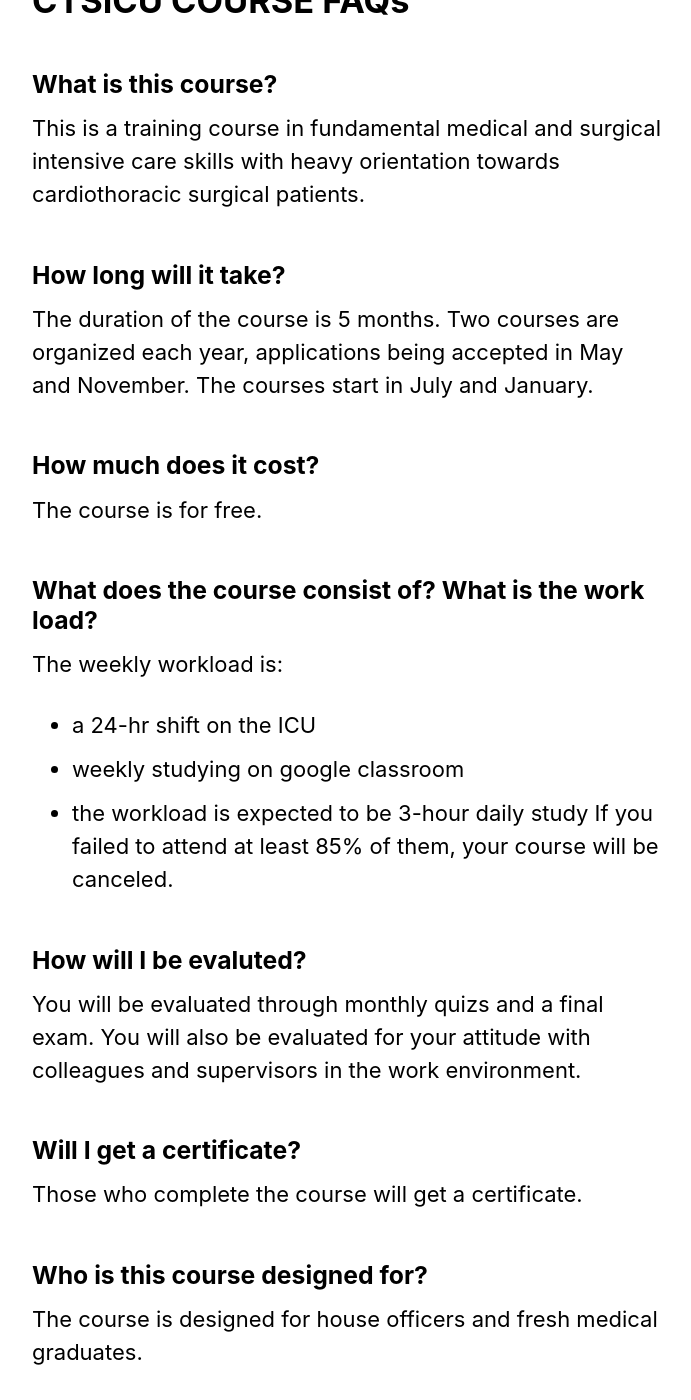
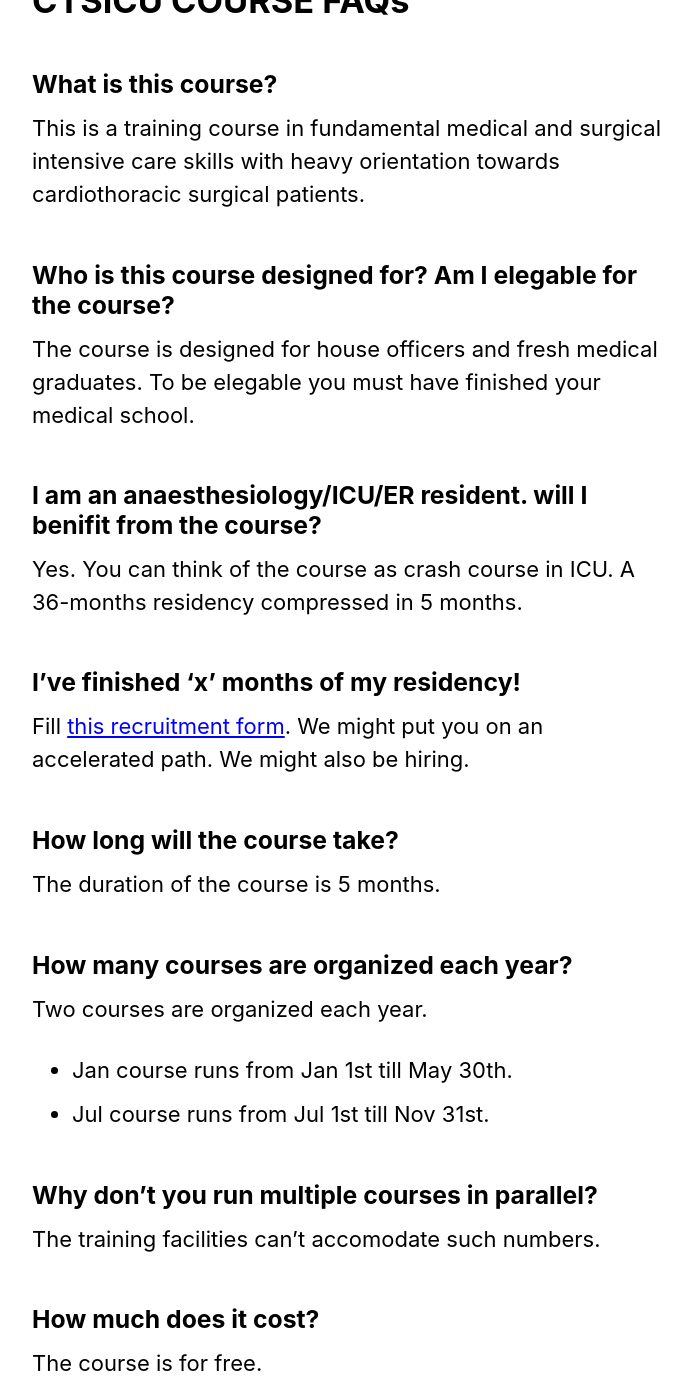
Before and after one commit to DrIbrahimAli/CTSICUcourse, a Jekyll site: the page built from documents/FAQs.md, in a window 1280 px wide and 1400 px high, scrolled down 388 px. Shown: the whole window, without its empty margins (290-981 px from the left). Built offline with Jekyll 4.4.1, drawn with Linux system fonts in a browser that asks for light colours; cached includes are drawn as plain includes; our own code applies the rules of GitHub Pages for plain Markdown files; some of the changed text lies outside the part shown.

Commit message:
Update FAQs.md

```diff
--- a/documents/FAQs.md
+++ b/documents/FAQs.md
@@ -8,8 +8,26 @@ layout: single
 ### What is this course?
 This is a training course in fundamental medical and surgical intensive care skills with heavy orientation towards cardiothoracic surgical patients.
 
-### How long will it take?
-The duration of the course is 5 months.   Two courses are organized each year, applications being accepted in May and November. The courses start in July and January.
+### Who is this course designed for? Am I elegable for the course?
+The course is designed for house officers and fresh medical graduates. To be elegable you must have finished your medical school.
+
+### I am an anaesthesiology/ICU/ER resident. will I benifit from the course?
+Yes.  You can think of the course as crash course in ICU.  A 36-months residency compressed in 5 months.
+
+### I've finished 'x' months of my residency!
+Fill [this recruitment form](https://forms.gle/kBmB94m2sNt1CQJU6).  We might put you on an accelerated path.
+We might also be hiring.
+
+### How long will the course take?
+The duration of the course is 5 months.
+
+### How many courses are organized each year?
+Two courses are organized each year.
+- Jan course runs from Jan 1st till May 30th.
+- Jul course runs from Jul 1st till Nov 31st.
+
+### Why don't you run multiple courses in parallel?
+The training facilities can't accomodate such numbers.
 
 ### How much does it cost?
 The course is for free.
@@ -22,17 +40,17 @@ The weekly workload is:
 If you failed to attend at least 85% of them, your course will be canceled.
 
 ### How will I be evaluted?
-You will be evaluated through monthly quizs and a final exam. You will also be evaluated for your attitude with colleagues and supervisors in the work environment.
+You will be evaluated through monthly quizs and a final exam. You have to score at least 70% in these to pass.
+You will also be evaluated for your attitude with colleagues and supervisors in the work environment.
 
 ### Will I get a certificate?
 Those who complete the course will get a certificate.
 
-### Who is this course designed for?
-The course is designed for house officers and fresh medical graduates.
-
 ### How can I apply?
-We accept applications throughout June and December.  Applications outside these timeframes will be neglected.
-Fill the following [application form](https://forms.gle/RLCVpUnvb6GXag8J9). We will contact you to arrange for an interview
+Fill the following [application form](https://forms.gle/RLCVpUnvb6GXag8J9). We will contact you to arrange for an interview.
 
 ### Will I be tested on the interview?
 You will not be tested for medical knowledge on the interview
+
+### I followed the [application link](https://forms.gle/RLCVpUnvb6GXag8J9). It says you're not accepting applications at the moment.
+We usually accept applications on April and November.  We'll anounce it on our homepage. Recheck the link then.
```
